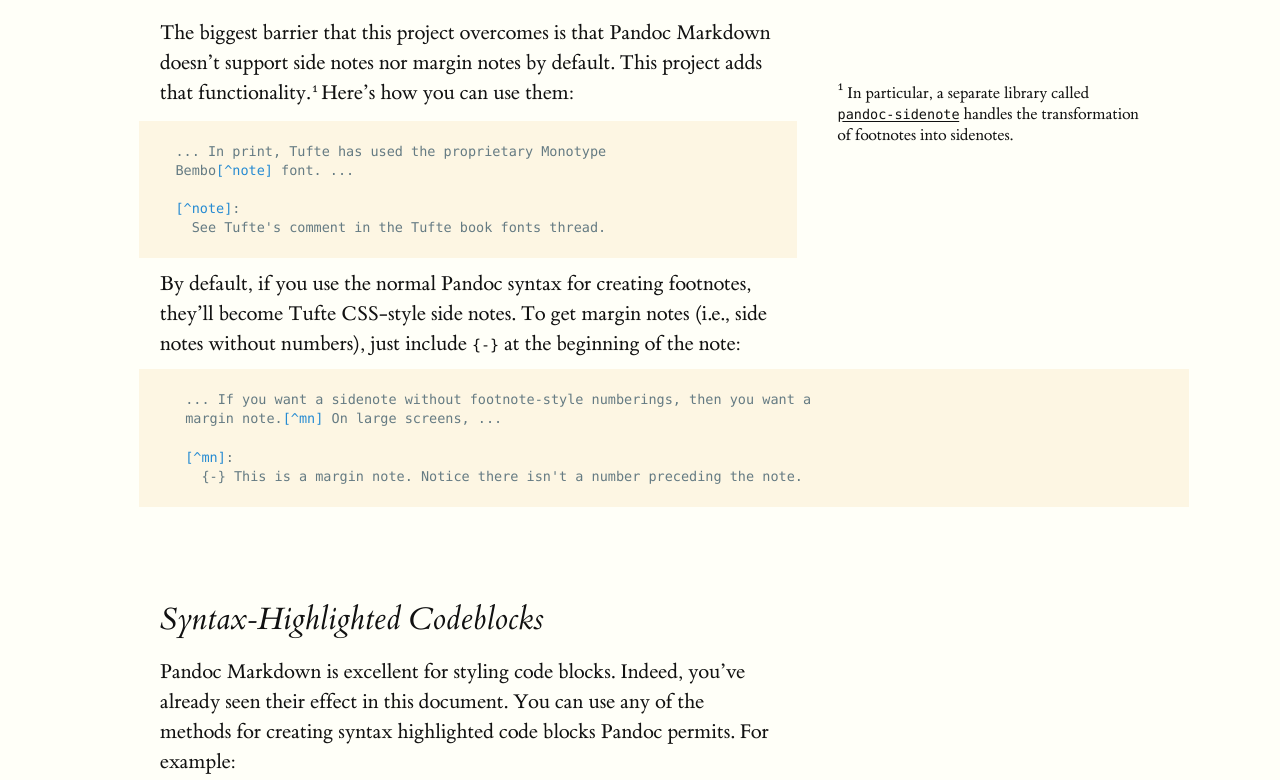
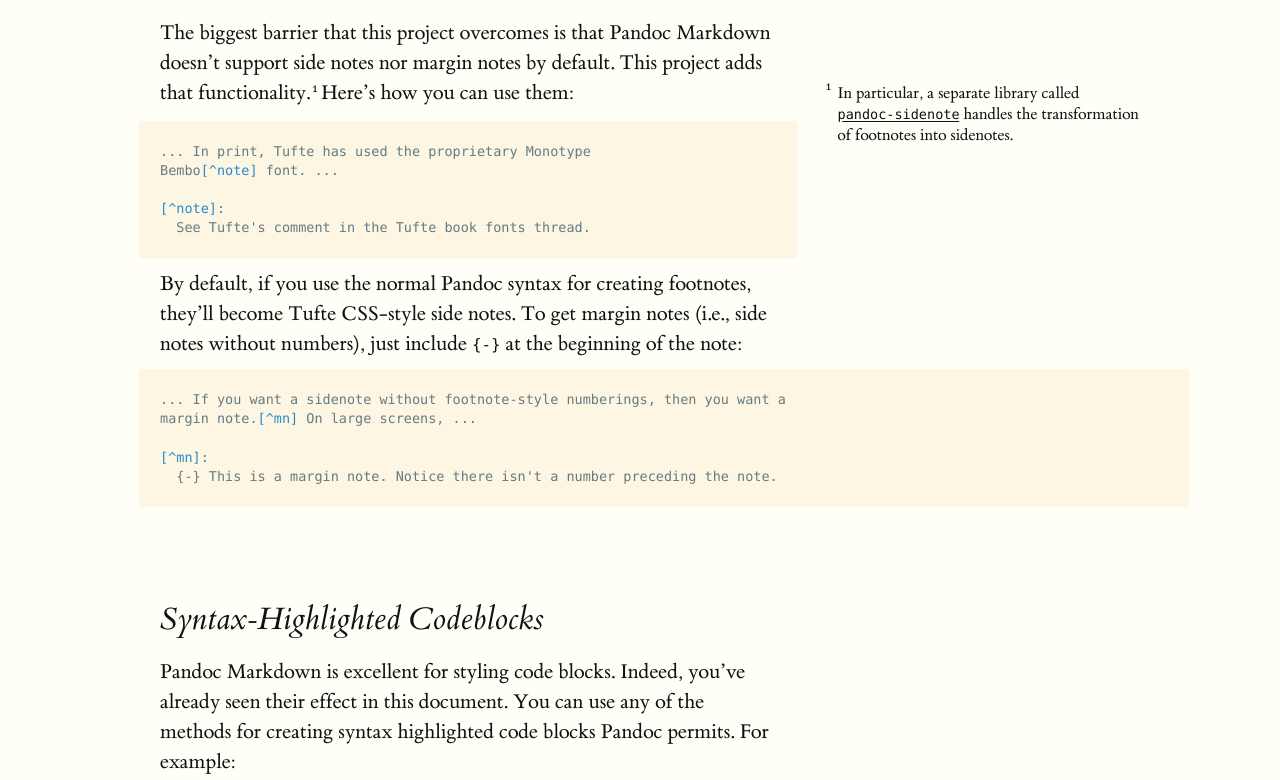
Before and after one commit to jez/tufte-pandoc-css, a plain HTML site: page docs/index.html in a window 1280 px wide. Shown: the part 1018-1798 px from the top of the page. Drawn offline with Linux system fonts and the light colour scheme.

Commit message:
'make docs' to copy CSS changes into docs/

```diff
--- a/docs/pandoc.css
+++ b/docs/pandoc.css
@@ -49,18 +49,26 @@ figure.fullwidth table {
  *
  * Code blocks with a language look like div.sourceCode > pre.sourceCode
  * Otherwise, it's just a pre (without .sourceCode) */
+
+/* Unset the tufte-css defaults that we'd like to overwrite */
+pre > code {
+  margin-left: initial;
+  overflow-x: initial;
+  display: initial;
+}
+
+.sourceCode.numberLines a:link {
+  text-decoration: initial;
+  background: initial;
+  text-shadow: initial;
+}
+
 div.sourceCode,
 pre:not(.sourceCode) {
   padding: 1.4rem;
   margin: -0.7rem -1.4rem;
   width: 55%;
-  font-size: 0.9rem;
   overflow-x: auto;
-}
-
-div.sourceCode code,
-pre:not(.sourceCode) code {
-  font-size: 0.9rem;
 }
 
 .fullwidth div.sourceCode,
@@ -71,7 +79,13 @@ pre:not(.sourceCode) code {
 @media (max-width: 760px) {
   div.sourceCode,
   pre:not(.sourceCode) {
+    padding: 1.4rem 8vw;
+    margin: -0.7rem -8vw;
     width: 100%;
+  }
+
+  .fullwidth {
+    max-width: 100%;
   }
 }
 
--- a/docs/tufte-extra.css
+++ b/docs/tufte-extra.css
@@ -1,2 +1,19 @@
 /* The default x-height for code is slightly too large in side notes */
-.marginnote code, .sidenote code { font-size: 0.9rem; }
+.marginnote code, .sidenote code {
+    font-size: 0.9rem;
+}
+
+/* ... and slightly too small in body text */
+code {
+    font-size: 1.05rem;
+}
+
+/* Also make the sidenote numbers hang */
+.sidenote {
+    text-indent: -0.4rem;
+}
+.sidenote:before {
+    /* removes trailing space from the counter content */
+    content: counter(sidenote-counter);
+    left: -0.4rem;
+}
--- a/docs/tufte-md/pandoc.css
+++ b/docs/tufte-md/pandoc.css
@@ -49,18 +49,26 @@ figure.fullwidth table {
  *
  * Code blocks with a language look like div.sourceCode > pre.sourceCode
  * Otherwise, it's just a pre (without .sourceCode) */
+
+/* Unset the tufte-css defaults that we'd like to overwrite */
+pre > code {
+  margin-left: initial;
+  overflow-x: initial;
+  display: initial;
+}
+
+.sourceCode.numberLines a:link {
+  text-decoration: initial;
+  background: initial;
+  text-shadow: initial;
+}
+
 div.sourceCode,
 pre:not(.sourceCode) {
   padding: 1.4rem;
   margin: -0.7rem -1.4rem;
   width: 55%;
-  font-size: 0.9rem;
   overflow-x: auto;
-}
-
-div.sourceCode code,
-pre:not(.sourceCode) code {
-  font-size: 0.9rem;
 }
 
 .fullwidth div.sourceCode,
@@ -71,7 +79,13 @@ pre:not(.sourceCode) code {
 @media (max-width: 760px) {
   div.sourceCode,
   pre:not(.sourceCode) {
+    padding: 1.4rem 8vw;
+    margin: -0.7rem -8vw;
     width: 100%;
+  }
+
+  .fullwidth {
+    max-width: 100%;
   }
 }
 
--- a/docs/tufte-md/tufte-extra.css
+++ b/docs/tufte-md/tufte-extra.css
@@ -1,2 +1,19 @@
 /* The default x-height for code is slightly too large in side notes */
-.marginnote code, .sidenote code { font-size: 0.9rem; }
+.marginnote code, .sidenote code {
+    font-size: 0.9rem;
+}
+
+/* ... and slightly too small in body text */
+code {
+    font-size: 1.05rem;
+}
+
+/* Also make the sidenote numbers hang */
+.sidenote {
+    text-indent: -0.4rem;
+}
+.sidenote:before {
+    /* removes trailing space from the counter content */
+    content: counter(sidenote-counter);
+    left: -0.4rem;
+}
```
